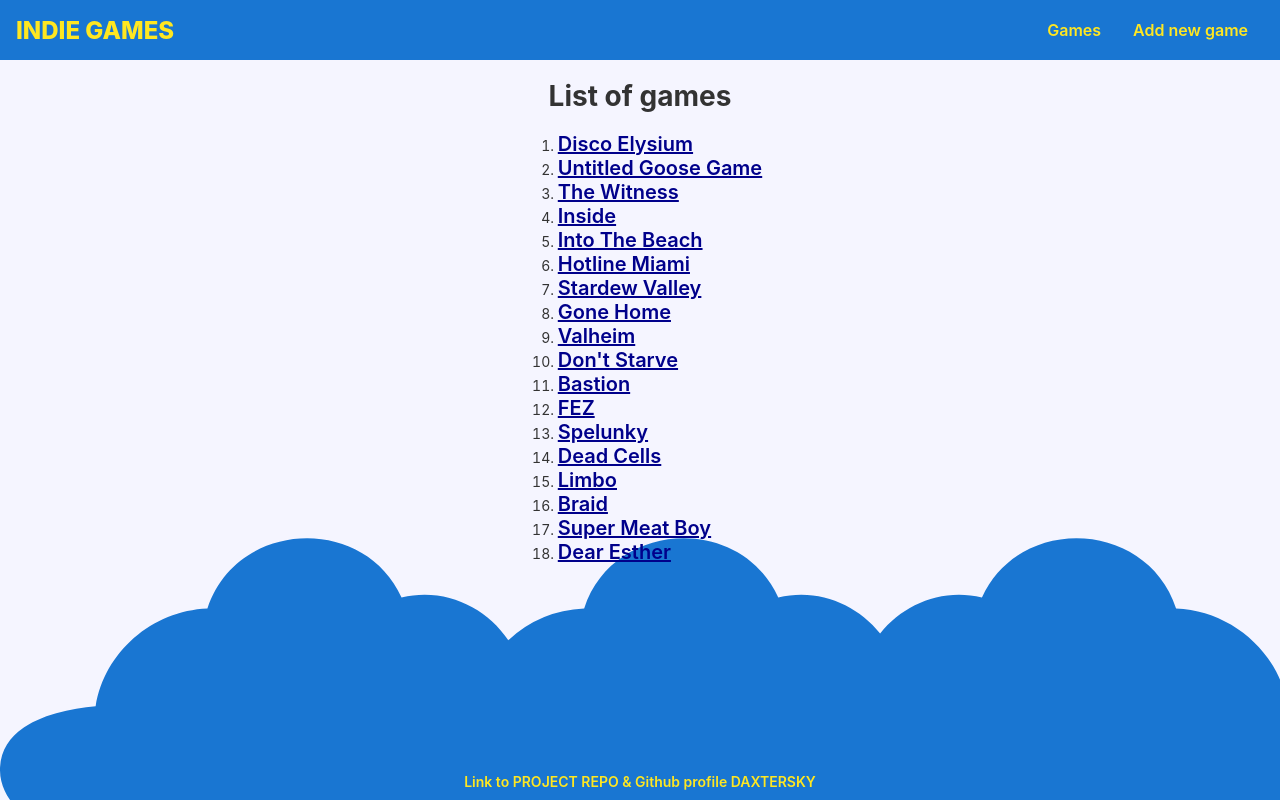
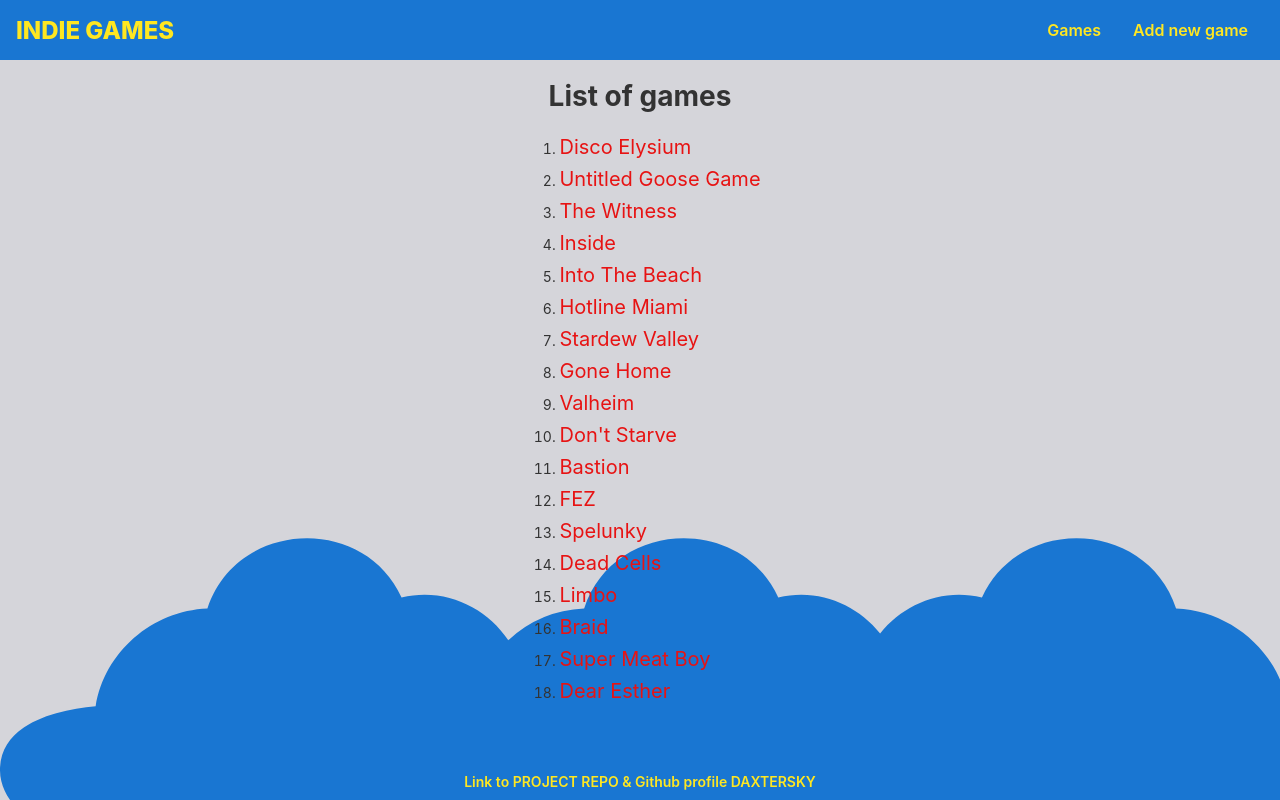
Before and after one commit to mikizuk/ng-indie-games, an Angular app: page /game-list in a window 1280 px wide. Both pictures are taken after a click on the button "Add". Built offline with nearby package versions, Linux system fonts and the light colour scheme.

Commit message:
list font and styling improved

```diff
--- a/src/app/components/game-list/game-list.component.html
+++ b/src/app/components/game-list/game-list.component.html
@@ -1,7 +1,7 @@
 <h1>List of games</h1>
 
 <ol class="game-list">
-  <li *ngFor="let game of games">
+  <li class="game-list__element" *ngFor="let game of games">
     <a class="game-list__item" routerLink="/game-item/{{game.id}}" routerLinkActive="router-link-active" >{{ game.title }}</a>
   </li>
 </ol>
--- a/src/app/components/game-list/game-list.component.scss
+++ b/src/app/components/game-list/game-list.component.scss
@@ -8,15 +8,20 @@
 
 .game-list {
   margin-top: 0;
-  .game-list__item {
-    color: darkblue;
-    font-weight: 600;
-    font-size: 20px;
-    &:hover {
-      color: red;
+  .game-list__element {
+    line-height: 30px;
+    .game-list__item {
+      color: #e71313;
+      font-weight: 400;
+      font-size: 20px;
+      text-decoration: none;
+      &:hover {
+        color:darken($color: #e71313, $amount: 15);
+        text-decoration: underline;
+      }
     }
   }
 }
 
 // RWD
-@import './../../../rwd.scss';
+@import "./../../../rwd.scss";
--- a/src/styles.scss
+++ b/src/styles.scss
@@ -9,14 +9,14 @@
 body {
   margin: 0;
   padding: 0;
-  font-family: -apple-system, BlinkMacSystemFont, "Segoe UI", Roboto, Helvetica, Arial, sans-serif, "Apple Color Emoji",
+  font-family: -apple-system,  Helvetica, Arial, sans-serif, "Apple Color Emoji",
     "Segoe UI Emoji", "Segoe UI Symbol";
   font-size: 14px;
   color: #333;
   box-sizing: border-box;
   -webkit-font-smoothing: antialiased;
   -moz-osx-font-smoothing: grayscale;
-  background-color: #f5f5ff;
+  background-color: #d5d5da;
 }
 
 // SHARED
```
